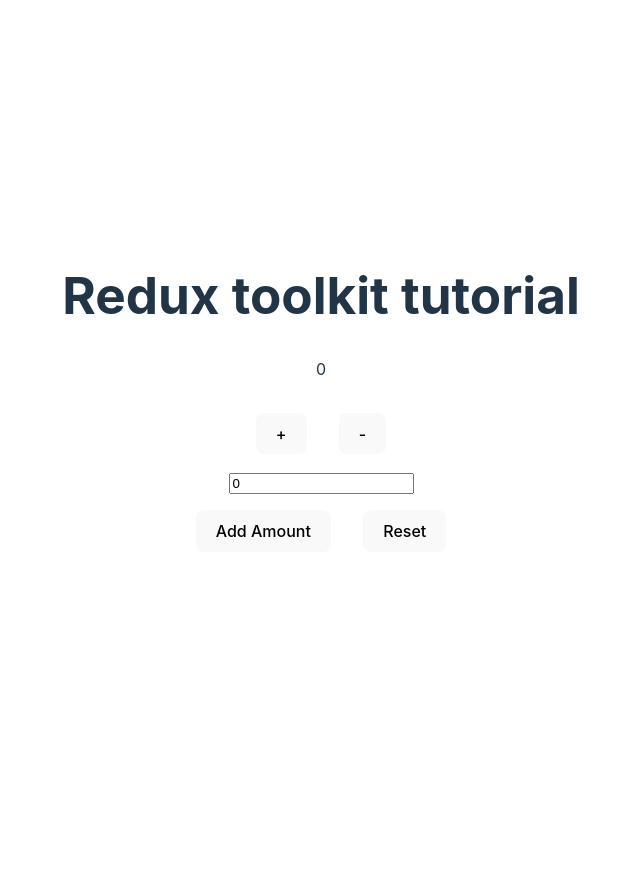
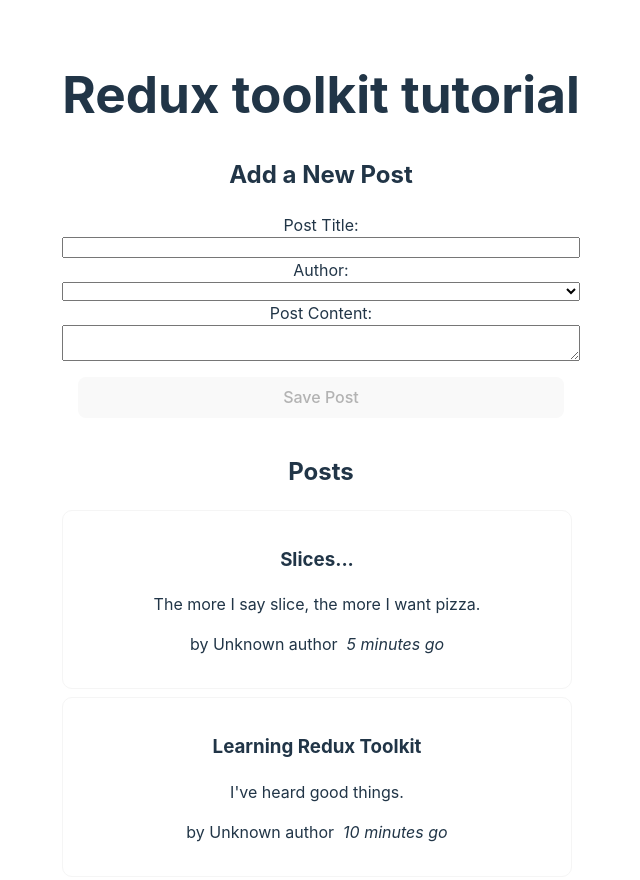
Before and after one commit to sunyang-629/Youtube-redux-toolkit-tutorial, a React (Vite) app: page / in a window 1280 px wide. Shown: the top 880 px of the page, without its empty margins (319-959 px from the left). Before the commit the page ends 800 px from the top, so only its background shows below. Built offline with nearby package versions, Linux system fonts and the light colour scheme.

Commit message:
2-example-project complete basic post

```diff
--- a/package.json
+++ b/package.json
@@ -12,14 +12,17 @@
   "dependencies": {
     "@reduxjs/toolkit": "^1.9.5",
     "@types/react-redux": "^7.1.25",
+    "date-fns": "^2.30.0",
     "react": "^18.2.0",
     "react-dom": "^18.2.0",
     "react-redux": "^8.1.2",
-    "redux": "^4.2.1"
+    "redux": "^4.2.1",
+    "uuid": "^9.0.0"
   },
   "devDependencies": {
     "@types/react": "^18.2.15",
     "@types/react-dom": "^18.2.7",
+    "@types/uuid": "^9.0.2",
     "@typescript-eslint/eslint-plugin": "^6.0.0",
     "@typescript-eslint/parser": "^6.0.0",
     "@vitejs/plugin-react-swc": "^3.3.2",
--- a/src/App.tsx
+++ b/src/App.tsx
@@ -1,14 +1,17 @@
-// import { useState } from "react";
-// import reactLogo from "./assets/react.svg";
-// import viteLogo from "/vite.svg";
 import "./App.css";
-import Counter from "./features/counter/Counter";
+// lesson 1
+// import Counter from "./features/counter/Counter";
+// lesson 2
+import PostsList from "./features/posts/PostsList";
+import AddPostForm from "./features/posts/AddPostForm";
 
 function App() {
   return (
     <>
       <h1>Redux toolkit tutorial</h1>
-      <Counter />
+      {/* <Counter /> */}
+      <AddPostForm />
+      <PostsList />
     </>
   );
 }
--- a/src/app/store.ts
+++ b/src/app/store.ts
@@ -1,9 +1,13 @@
 import { configureStore } from "@reduxjs/toolkit";
 import counterReducer from "../features/counter/counterSlice";
+import postsReducer from "../features/posts/postsSlice";
+import usersReducer from "../features/users/usersSlice";
 
 export const store = configureStore({
   reducer: {
     counter: counterReducer,
+    posts: postsReducer,
+    users: usersReducer,
   },
 });
 
--- a/src/features/counter/Counter.tsx
+++ b/src/features/counter/Counter.tsx
@@ -4,7 +4,7 @@ import { increment, decrement, reset, incrementByAmount } from "./counterSlice";
 import { useAppDispatch, useAppSelector } from "../../app/hooks";
 
 const Counter: React.FC = () => {
-  const [incrementAmount, setIncrementAmount] = React.useState<string>(0);
+  const [incrementAmount, setIncrementAmount] = React.useState<number>(0);
 
   const addValue = Number(incrementAmount) || 0;
   const count = useAppSelector((state) => state.counter.count);
@@ -23,9 +23,9 @@ const Counter: React.FC = () => {
       </div>
 
       <input
-        type="text"
+        type="string"
         value={incrementAmount}
-        onChange={(e) => setIncrementAmount(e.target.value)}
+        onChange={(e) => setIncrementAmount(Number(e.target.value))}
       />
 
       <div>
--- a/src/features/counter/counterSlice.ts
+++ b/src/features/counter/counterSlice.ts
@@ -1,4 +1,4 @@
-import { createSlice } from "@reduxjs/toolkit";
+import { PayloadAction, createSlice } from "@reduxjs/toolkit";
 
 const initialState = {
   count: 0,
@@ -17,7 +17,7 @@ export const counterSlice = createSlice({
     reset: (state) => {
       state.count = 0;
     },
-    incrementByAmount: (state, action) => {
+    incrementByAmount: (state, action: PayloadAction<number>) => {
       state.count += action.payload;
     },
   },
--- /dev/null
+++ b/src/features/posts/AddPostForm.tsx
@@ -0,0 +1,86 @@
+import React from "react";
+// import { useAppDispatch } from "../../app/hooks";
+// import { nanoid } from "@reduxjs/toolkit";
+import { postAdded } from "./postsSlice";
+import { useDispatch } from "react-redux";
+import { useAppSelector } from "../../app/hooks";
+import { selectAllUsers } from "../users/usersSlice";
+import { v4 as uuidv4 } from "uuid";
+
+const AddPostForm: React.FC = () => {
+  const dispatch = useDispatch();
+  const [newPost, setNewPost] = React.useState<{
+    title: string;
+    content: string;
+    userId: string;
+  }>({ title: "", content: "", userId: "" });
+
+  const users = useAppSelector(selectAllUsers);
+
+  const onTitleChanged = (e: React.ChangeEvent<HTMLInputElement>) =>
+    setNewPost((post) => ({ ...post, title: e.target.value }));
+  const onContentChanged = (e: React.ChangeEvent<HTMLTextAreaElement>) =>
+    setNewPost((post) => ({ ...post, content: e.target.value }));
+  const onAuthorChanged = (e: React.ChangeEvent<HTMLSelectElement>) =>
+    setNewPost((post) => ({ ...post, userId: e.target.value }));
+
+  const canSave =
+    Boolean(newPost.title) &&
+    Boolean(newPost.content) &&
+    Boolean(newPost.userId);
+
+  const onSavePostClicked = () => {
+    if (canSave) {
+      dispatch(postAdded({ ...newPost }));
+    }
+    setNewPost({ title: "", content: "", userId: "" });
+  };
+
+  const userOptions = React.useMemo(
+    () =>
+      users.map((user) => (
+        <option value={user.id} key={uuidv4()}>
+          {user.name}
+        </option>
+      )),
+    [users]
+  );
+
+  return (
+    <section>
+      <h2>Add a New Post</h2>
+      <form>
+        <label htmlFor="postTitle">Post Title:</label>
+        <input
+          type="text"
+          id="postTitle"
+          name="postTitle"
+          value={newPost.title}
+          onChange={onTitleChanged}
+        />
+        <label htmlFor="postAuthor">Author:</label>
+        <select
+          name="postAuthor"
+          id="postAuthor"
+          value={newPost.userId}
+          onChange={onAuthorChanged}
+        >
+          <option value=""></option>
+          {userOptions}
+        </select>
+        <label htmlFor="postContent">Post Content:</label>
+        <textarea
+          name="postContent"
+          id="postContent"
+          value={newPost.content}
+          onChange={onContentChanged}
+        />
+        <button type="button" disabled={!canSave} onClick={onSavePostClicked}>
+          Save Post
+        </button>
+      </form>
+    </section>
+  );
+};
+
+export default AddPostForm;
--- /dev/null
+++ b/src/features/posts/PostAuthor.tsx
@@ -0,0 +1,15 @@
+import React from "react";
+import { useAppSelector } from "../../app/hooks";
+import { selectAllUsers } from "../users/usersSlice";
+
+interface IPostAuthor {
+  userId: string;
+}
+
+const PostAuthor: React.FC<IPostAuthor> = ({ userId }) => {
+  const user = useAppSelector(selectAllUsers);
+  const author = user.find((user) => user.id === userId);
+  return <span>by {author ? author.name : "Unknown author"}</span>;
+};
+
+export default PostAuthor;
--- /dev/null
+++ b/src/features/posts/PostsList.tsx
@@ -0,0 +1,34 @@
+import React from "react";
+import { useAppSelector } from "../../app/hooks";
+import { v4 as uuidv4 } from "uuid";
+import { selectAllPosts } from "./postsSlice";
+import PostAuthor from "./PostAuthor";
+import TimeAgo from "./TimeAgo";
+
+const PostsList: React.FC = () => {
+  //if the shape of the state every chagnes, we'll just need to change it in slice
+  const posts = useAppSelector(selectAllPosts);
+
+  const orderedPosts = React.useMemo(() => {
+    return posts.slice().sort((a, b) => b.date.localeCompare(a.date));
+  }, [posts]);
+
+  const renderedPosts = orderedPosts.map((post) => (
+    <article key={uuidv4()}>
+      <h3>{post.title}</h3>
+      <p>{post.content.substring(0, 100)}</p>
+      <p className="postCredit">
+        <PostAuthor userId={post.userId} />
+        <TimeAgo timestamp={post.date} />
+      </p>
+    </article>
+  ));
+  return (
+    <section>
+      <h2>Posts</h2>
+      {renderedPosts}
+    </section>
+  );
+};
+
+export default PostsList;
--- /dev/null
+++ b/src/features/posts/TimeAgo.tsx
@@ -0,0 +1,22 @@
+import React from "react";
+import { parseISO, formatDistanceToNow } from "date-fns";
+
+interface ITimeAgo {
+  timestamp: string;
+}
+
+const TimeAgo: React.FC<ITimeAgo> = ({ timestamp }) => {
+  let timeAgo = "";
+  if (timestamp) {
+    const date = parseISO(timestamp);
+    const timePeriod = formatDistanceToNow(date);
+    timeAgo = `${timePeriod} go`;
+  }
+  return (
+    <span title={timestamp}>
+      &nbsp; <i>{timeAgo}</i>
+    </span>
+  );
+};
+
+export default TimeAgo;
--- /dev/null
+++ b/src/features/posts/postsSlice.ts
@@ -0,0 +1,94 @@
+import { PayloadAction, createSlice, nanoid } from "@reduxjs/toolkit";
+import { RootState } from "../../app/store";
+import { sub } from "date-fns";
+
+const initialState = [
+  {
+    id: "1",
+    title: "Learning Redux Toolkit",
+    content: "I've heard good things.",
+    userId: "",
+    date: sub(new Date(), { minutes: 10 }).toISOString(),
+    reactions: {
+      thumbsUp: 0,
+      wow: 0,
+      heart: 0,
+      rocket: 0,
+      coffee: 0,
+    },
+  },
+  {
+    id: "2",
+    title: "Slices...",
+    content: "The more I say slice, the more I want pizza.",
+    userId: "",
+    date: sub(new Date(), { minutes: 5 }).toISOString(),
+    reactions: {
+      thumbsUp: 0,
+      wow: 0,
+      heart: 0,
+      rocket: 0,
+      coffee: 0,
+    },
+  },
+];
+
+export const postsSlice = createSlice({
+  name: "posts",
+  initialState,
+  reducers: {
+    postAdded: {
+      reducer: (
+        state,
+        action: PayloadAction<{
+          id: string;
+          title: string;
+          content: string;
+          userId: string;
+          date: string;
+          reactions: {
+            thumbsUp: number;
+            wow: number;
+            heart: number;
+            rocket: number;
+            coffee: number;
+          };
+        }>
+      ) => {
+        state.push(action.payload);
+      },
+      prepare: ({
+        title,
+        content,
+        userId,
+      }: {
+        title: string;
+        content: string;
+        userId: string;
+      }) => {
+        return {
+          payload: {
+            id: nanoid(),
+            title,
+            content,
+            userId,
+            date: new Date().toISOString(),
+            reactions: {
+              thumbsUp: 0,
+              wow: 0,
+              heart: 0,
+              rocket: 0,
+              coffee: 0,
+            },
+          },
+        };
+      },
+    },
+  },
+});
+
+export const selectAllPosts = (state: RootState) => state.posts;
+
+export const { postAdded } = postsSlice.actions;
+
+export default postsSlice.reducer;
--- /dev/null
+++ b/src/features/users/usersSlice.ts
@@ -0,0 +1,18 @@
+import { createSlice } from "@reduxjs/toolkit";
+import { RootState } from "../../app/store";
+
+const initialState = [
+  { id: "0", name: "Dude lebowski" },
+  { id: "1", name: "Neil Young" },
+  { id: "2", name: "Dave Gray" },
+];
+
+const usersSlice = createSlice({
+  name: "users",
+  initialState,
+  reducers: {},
+});
+
+export const selectAllUsers = (state: RootState) => state.users;
+
+export default usersSlice.reducer;
--- a/src/index.css
+++ b/src/index.css
@@ -68,3 +68,30 @@ button:focus-visible {
     background-color: #f9f9f9;
   }
 }
+section {
+  margin-top: 1em;
+}
+
+article {
+  margin: 0.5em 0.5em 0.5em 0;
+  border: 1px solid whitesmoke;
+  border-radius: 10px;
+  padding: 1em;
+}
+
+form {
+  display: flex;
+  flex-direction: column;
+}
+
+.postCredit {
+  font-size: 1rem;
+}
+
+.reactionButton {
+  margin: 0 0.25em 0 0;
+  background: transparent;
+  border: none;
+  color: whitesmoke;
+  font-size: 1rem;
+}
```
Also changed, not shown: 1 other file (tests, documents, lock files or other folders).
